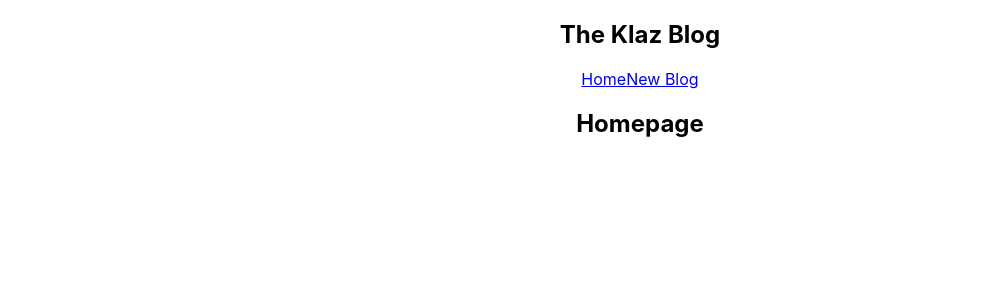
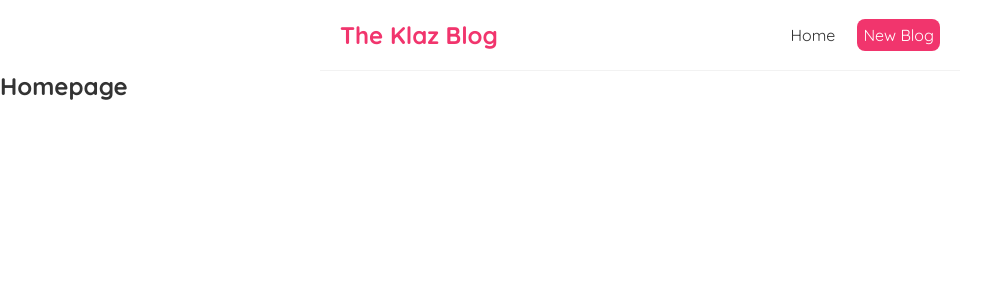
Before and after one commit to putragraha/React-Getting-Started, a React (Create React App) app: page / in a window 1280 px wide. Shown: the top 300 px of the page, without its empty margins (0-1002 px from the left). Built offline with nearby package versions, Linux system fonts and the light colour scheme.

Commit message:
Adding Styles

```diff
--- a/src/App.css
+++ /dev/null
@@ -1,38 +0,0 @@
-.App {
-  text-align: center;
-}
-
-.App-logo {
-  height: 40vmin;
-  pointer-events: none;
-}
-
-@media (prefers-reduced-motion: no-preference) {
-  .App-logo {
-    animation: App-logo-spin infinite 20s linear;
-  }
-}
-
-.App-header {
-  background-color: #282c34;
-  min-height: 100vh;
-  display: flex;
-  flex-direction: column;
-  align-items: center;
-  justify-content: center;
-  font-size: calc(10px + 2vmin);
-  color: white;
-}
-
-.App-link {
-  color: #61dafb;
-}
-
-@keyframes App-logo-spin {
-  from {
-    transform: rotate(0deg);
-  }
-  to {
-    transform: rotate(360deg);
-  }
-}
--- a/src/App.js
+++ b/src/App.js
@@ -1,14 +1,7 @@
-import logo from './logo.svg';
-import './App.css';
 import Navbar from './navbar';
 import Home from './home';
 
-function App() {
-  const title = "Welcome to the blog"
-  const likes = 50
-  const link = "https://www.google.com"
-
-  return (
+function App() {return (
     <div className="App">
       <Navbar />
       <div classsName="content">
--- a/src/index.css
+++ b/src/index.css
@@ -1,13 +1,35 @@
-body {
+@import url('https://fonts.googleapis.com/css2?family=Quicksand:wght@300;400;500;600;700&display=swap');
+
+/* base styles */
+* {
   margin: 0;
-  font-family: -apple-system, BlinkMacSystemFont, 'Segoe UI', 'Roboto', 'Oxygen',
-    'Ubuntu', 'Cantarell', 'Fira Sans', 'Droid Sans', 'Helvetica Neue',
-    sans-serif;
-  -webkit-font-smoothing: antialiased;
-  -moz-osx-font-smoothing: grayscale;
+  font-family: "Quicksand";
+  color: #333;
 }
-
-code {
-  font-family: source-code-pro, Menlo, Monaco, Consolas, 'Courier New',
-    monospace;
+.navbar {
+  padding: 20px;
+  display: flex;
+  align-items: center;
+  max-width: 600px;
+  margin: 0 auto;
+  border-bottom: 1px solid #f2f2f2;
 }
+.navbar h1 {
+  color: #f1356d;
+}
+.navbar .links {
+  margin-left: auto;
+}
+.navbar a {
+  margin-left: 16px;
+  text-decoration: none;
+  padding: 6px;
+}
+.navbar a:hover {
+  color: #f1356d;
+}
+.content {
+  max-width: 600px;
+  margin: 40px auto;
+  padding: 20px;
+}
--- a/src/navbar.js
+++ b/src/navbar.js
@@ -1,10 +1,16 @@
 const Navbar = () => {
+    const dynamicStyle = {
+        color: "white",
+        backgroundColor: "#f1356d",
+        borderRadius: "8px"
+    }
+
     return (
         <nav className="navbar">
             <h1>The Klaz Blog</h1>
             <div className="links">
                 <a href="/">Home</a>
-                <a href="/create">New Blog</a>
+                <a href="/create" style={ dynamicStyle }>New Blog</a>
             </div>
         </nav>
      );
```
